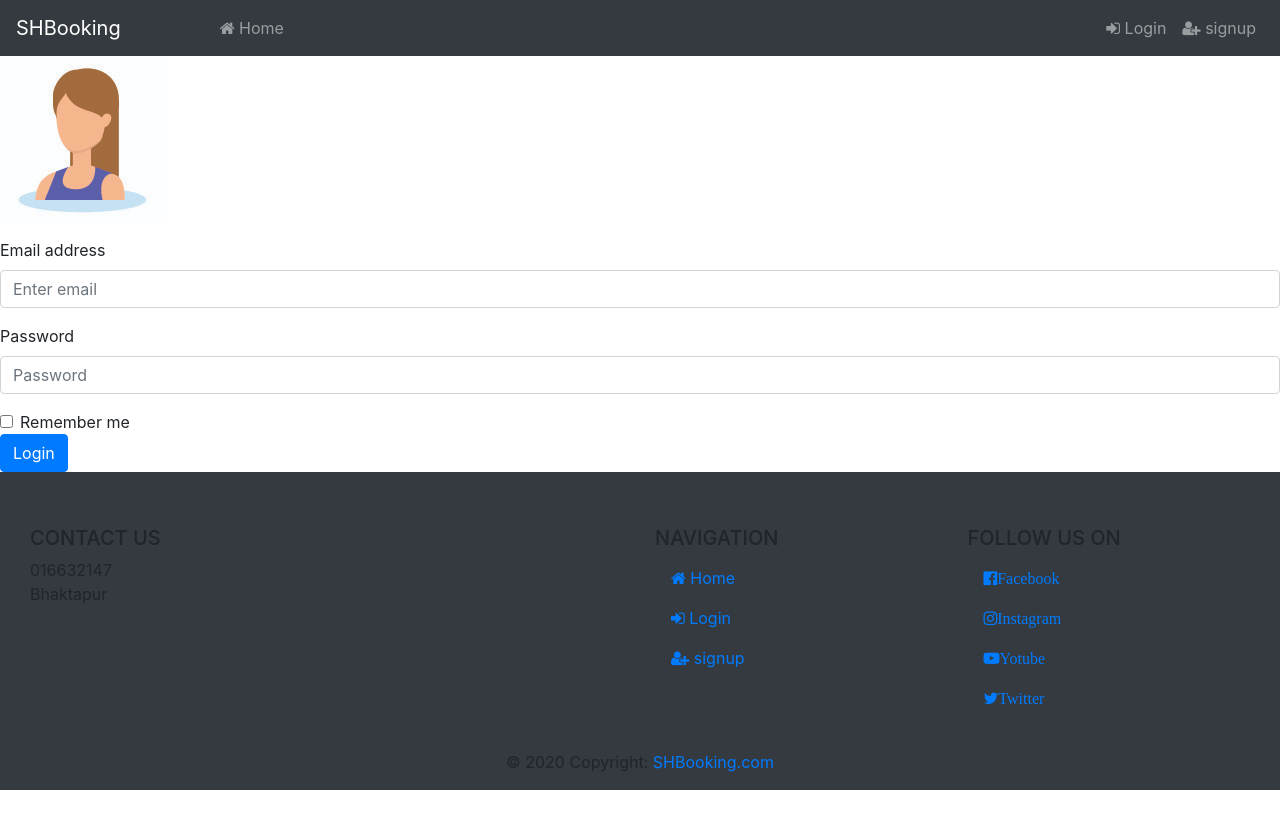
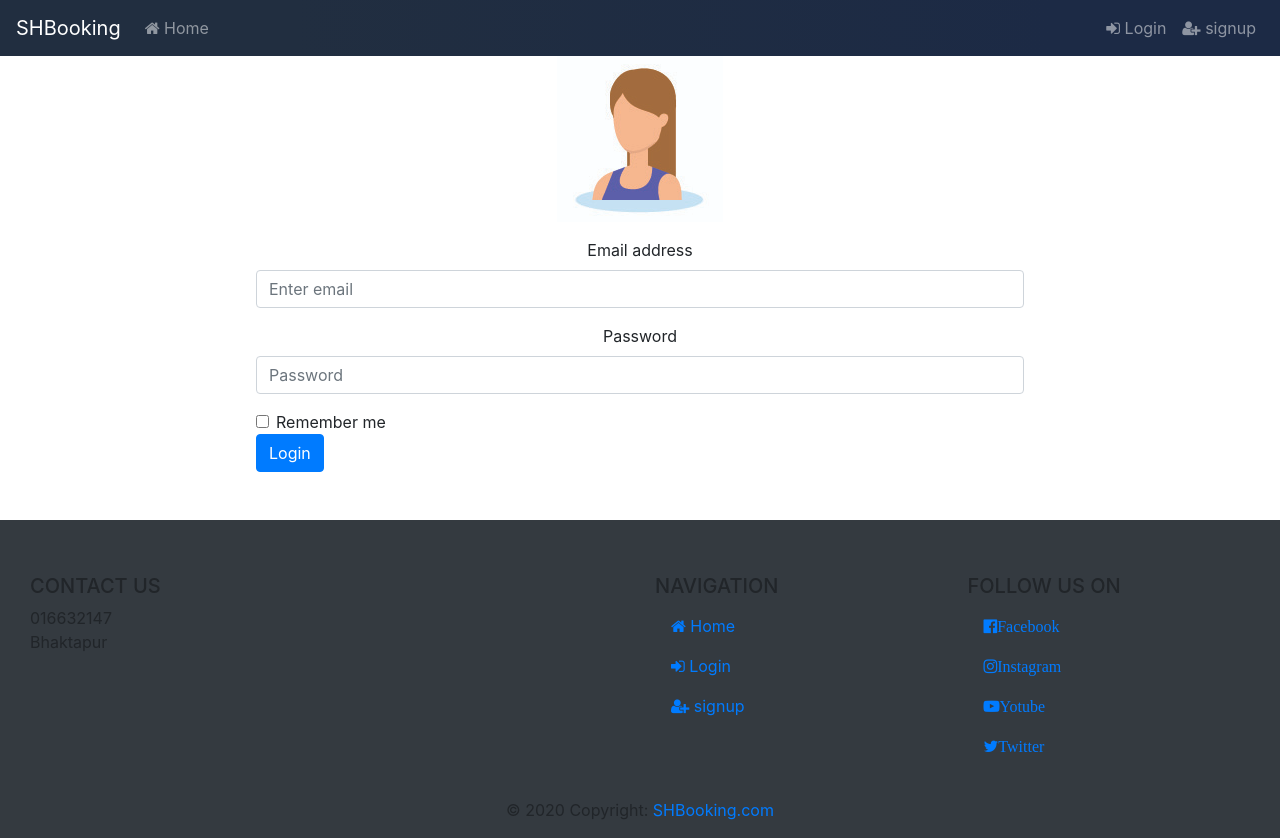
Before and after one commit to AnilGajurel/Modern-Web, a Django app: page /login in a window 1280 px wide. Before the commit the page ends 790 px from the top, so only its background shows below. Run offline with Django 3.2, Linux system fonts and the light colour scheme; some libraries are stand-ins or nearby versions.

Commit message:
pagination and changes in login form

```diff
--- a/SHBooking/app/static/style/index.css
+++ b/SHBooking/app/static/style/index.css
@@ -1,5 +1,3 @@
-
-
 .box{
   width: 100%;
   margin-top: 10%;
@@ -94,28 +92,26 @@
 
 
 
-
-.text2{
-  color: white;
-  width: 60%;
-  margin-left: auto;
-  margin-right: auto;
-}
-
-.text2 a{
-  color:#bab0f0;
-}
-
-
-#bbtn{
-  width: 100%;
-  margin-right: auto;
-  margin-left: auto;
+.navbar{
+  background: rgb(33,46,64);
+background: linear-gradient(90deg, rgba(33,46,64,1) 23%, rgba(28,42,69,1) 82%);
 }
 
 
 
-.navbar-nav{
-	margin-left: 75px;
 
+.form-group{
+    margin-bottom: 1rem !important;
+    text-align: center !important;
 }
+
+.l{
+    width: 60%;
+    margin-left: auto !important;
+    margin-right: auto !important;
+}
+
+
+.form-row{
+  margin-right: 0px !important;
+}
--- a/SHBooking/app/templates/layout.html
+++ b/SHBooking/app/templates/layout.html
@@ -14,7 +14,7 @@
 <body>
 
 <nav class="navbar navbar-expand-sm navbar-dark bg-dark">
-	<a href="#" class="navbar-brand">SHBooking</a>
+	<a href="home" class="navbar-brand">SHBooking</a>
 	<button class="navbar-toggler" data-toggle="collapse" data-target="#navbarmenu">
 		<span class="navbar-toggler-icon"></span>
 
@@ -106,24 +106,12 @@
   </div>
 
   <div class="footer-copyright text-center py-3">© 2020 Copyright:
-    <a href="#"> SHBooking.com</a>
+    <a href="home"> SHBooking.com</a>
   </div>
 
 </footer>
 
 </body>
-<script>
-
-function openbooking() {
-  document.getElementById("booking");
-}
-
-function closebooking() {
-  document.getElementById("booking").style.display="none";
-
-}
-
-</script>
 
 <script src="https://code.jquery.com/jquery-3.4.1.slim.min.js" integrity="sha384-J6qa4849blE2+poT4WnyKhv5vZF5SrPo0iEjwBvKU7imGFAV0wwj1yYfoRSJoZ+n" crossorigin="anonymous"></script>
 <script src="https://cdn.jsdelivr.net/npm/popper.js@1.16.0/dist/umd/popper.min.js" integrity="sha384-Q6E9RHvbIyZFJoft+2mJbHaEWldlvI9IOYy5n3zV9zzTtmI3UksdQRVvoxMfooAo" crossorigin="anonymous"></script>
--- a/SHBooking/app/templates/layout2.html
+++ b/SHBooking/app/templates/layout2.html
@@ -34,10 +34,11 @@
 <div class="row">
 <div class="col-md-2 sidebar">
 <ul class="list-group">
+	<li id="admin" class="list-group-item list-group-item-action"><a href="/admindetail" class="link">Admin Details</a></li>
 	<li id="customer" class="list-group-item list-group-item-action active"><a href="/" class="link">Customer</a></li>
 	<li id="room" class="list-group-item list-group-item-action"><a href="/room" class="link">Room</a></li>
 	<li id="booking" class="list-group-item list-group-item-action"><a href="/book" class="link">Booking</a></li>
-	<li id="admin" class="list-group-item list-group-item-action"><a href="/admindetail" class="link">Admin Details</a></li>
+
 </ul>
 </div>
 
--- a/SHBooking/app/templates/login.html
+++ b/SHBooking/app/templates/login.html
@@ -2,31 +2,33 @@
 {% block content %}
 {% load static %}
 
-<form method="post" action="/entry" enctype="multipart/form-data">
+<form method="post" action="/entry" >
 	{% csrf_token %}
 
-	<div class="form-group">
+	<div class="form-group l">
 		<img src="{% static 'Images/user.jpg'%}" alt="User">
 	</div>
-  <div class="form-group">
+  <div class="form-group l">
     <label class="">Email address</label>
     <input type="email" name="email"  class="form-control"  placeholder="Enter email">
 
   </div>
-  <div class="form-group">
+  <div class="form-group l">
     <label>Password</label>
     <input type="password" name="password" class="form-control" placeholder="Password">
   </div>
-  <div class="form-check">
+  <div class="form-check l">
     <input type="checkbox" class="form-check-input" id="Check1">
     <label class="form-check-label">Remember me</label>
   </div>
-  <div class="but">
+  <div class="but l">
   <button type="submit" class="btn btn-primary">Login</button>
 
 </div>
 
 </form>
+<br>
+<br>
 {% for message in messages %}
   {{message}}
 {% endfor %}
--- a/SHBooking/app/views.py
+++ b/SHBooking/app/views.py
@@ -44,8 +44,19 @@ def entry(request):
 
 @Authenticate.valid_user
 def index(request):
-	users=User.objects.all()
-	return render(request,"index.html",{'users':users})
+	limit=5
+	page=1
+	if request.method=="POST":
+		if "next" in request.POST:
+			page=(int(request.POST['page'])+1)
+		elif "prev" in request.POST:
+			page=(int(request.POST['page'])-1)
+		tempoffset=page-1
+		offset=tempoffset*page
+		users=User.objects.raw("select * from user limit 5 offset %s",[offset])
+	else:
+		users=User.objects.raw("select * from user limit 5 offset 0")
+	return render(request,"index.html",{'users':users,'page':page})
 
 def search(request):
 	users=User.objects.filter(email__contains=request.GET['search']).values()
@@ -108,6 +119,12 @@ def adminupdate(request,id):
 	form.save()
 	return redirect('/admindetail')
 
+def update(request,id):
+	user=User.objects.get(user_id=id)
+	form=UserForm(request.POST,instance=user)
+	form.save()
+	return redirect('/')
+
 def admindelete(request,id):
 	admin=Admin.objects.get(admin_user=id)
 	admin.delete()
```
Also changed, not shown: SHBooking/app/templates/booking.html (+6 -7 lines), SHBooking/app/templates/index.html (+8 -0 lines), SHBooking/app/static/style/custom.css (line endings or trailing spaces).
